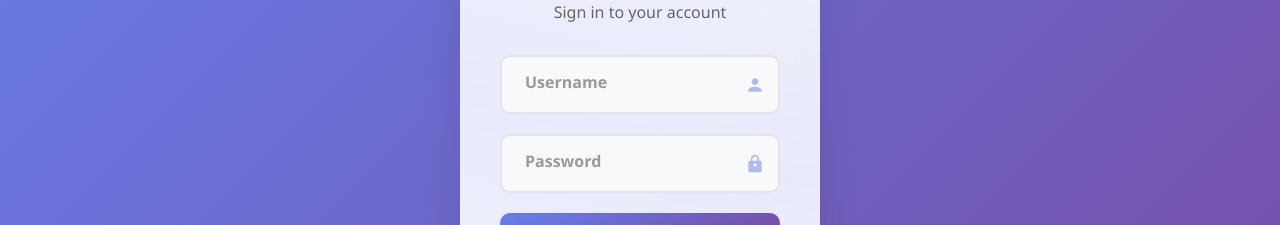
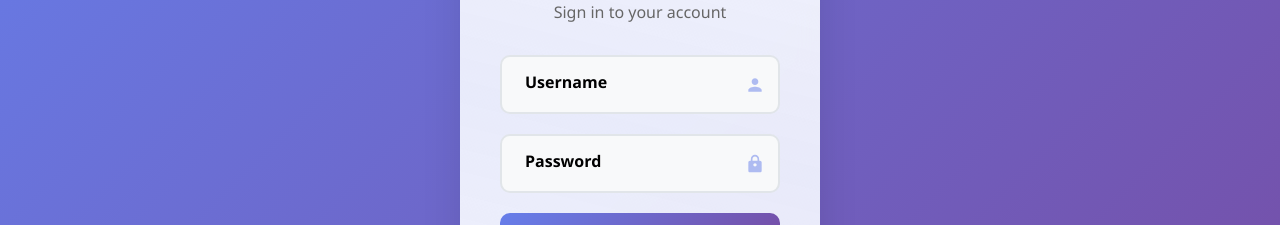
Before and after one commit to sonidishansh359/loginform, a React (Create React App) app in the folder frontend/: page / in a window 1280 px wide. Shown: the part 265-490 px from the top of the page. Built offline with nearby package versions, Linux system fonts and the light colour scheme.

Commit message:
Build updated UI

```diff
--- a/frontend/src/App.css
+++ b/frontend/src/App.css
@@ -91,7 +91,7 @@ body {
   position: absolute;
   top: 15px;
   left: 20px;
-  color: #999;
+  color: #000000;
   transition: all 0.3s ease;
   pointer-events: none;
   background: transparent;
```
